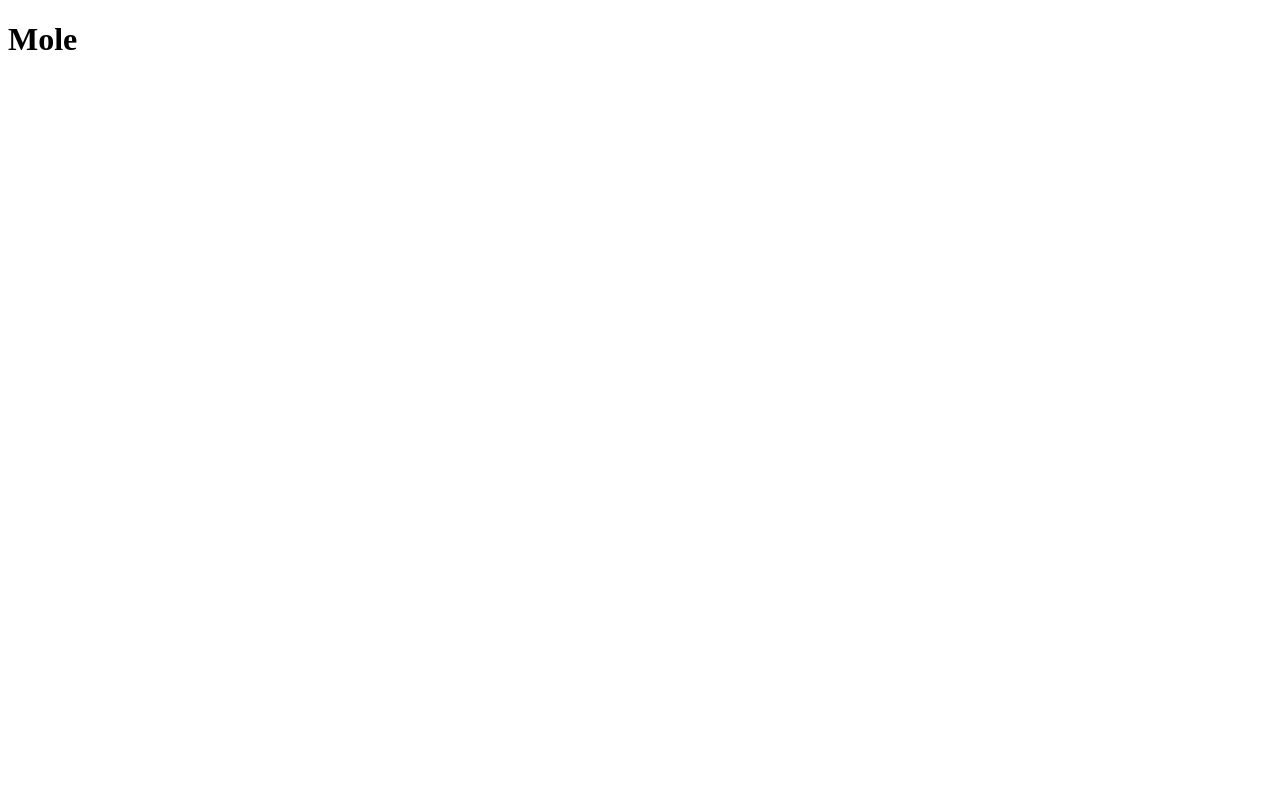
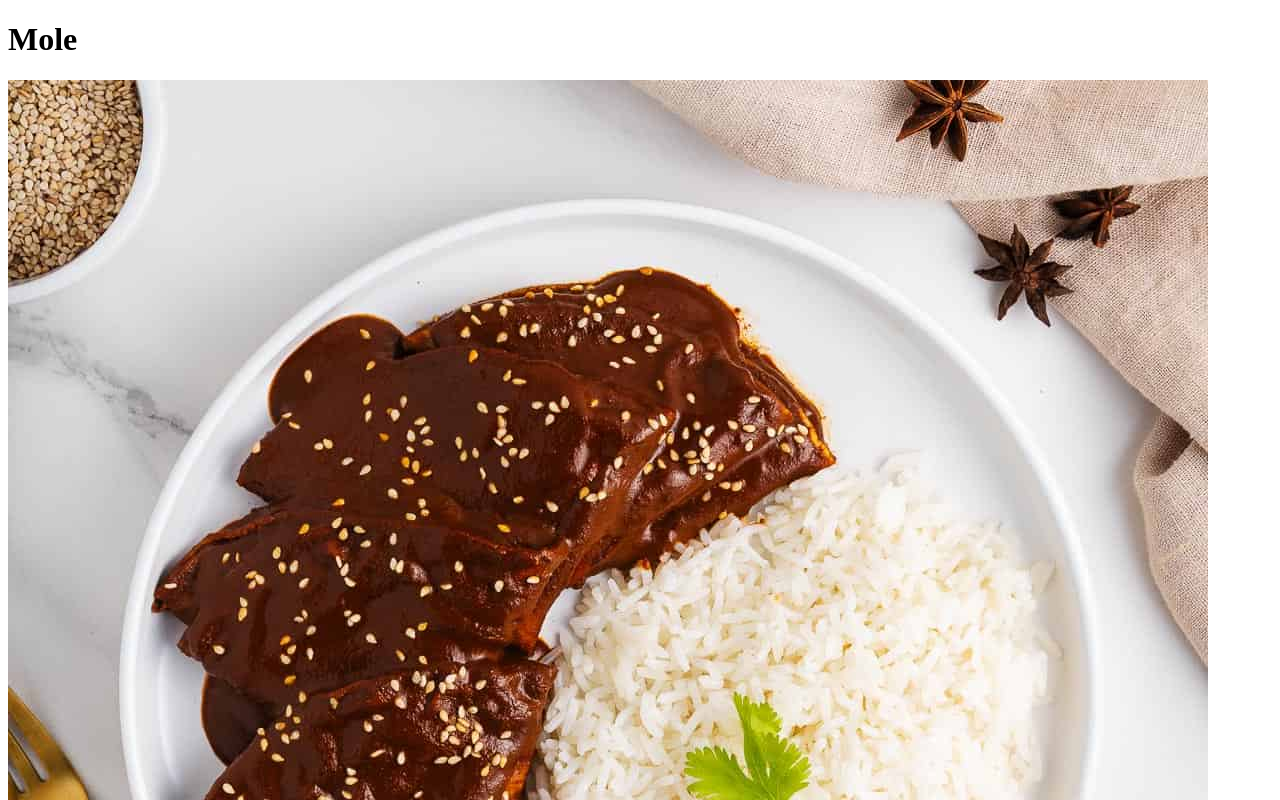
Before and after one commit to FredD16/odin-recipes, a plain HTML site: page recipes/mole.html in a window 1280 px wide. Shown: the top 800 px of the page. Drawn offline with Linux system fonts and the light colour scheme.

Commit message:
Added image folder

```diff
--- a/recipes/mole.html
+++ b/recipes/mole.html
@@ -6,5 +6,6 @@
 
     <body>
         <h1>Mole</h1>
+        <img src="../images/mole.jpg" alt="Mole sauce served with chicken and rice">
     </body>
 </html>
```
Also changed, not shown: images/mole.jpg (added), 2 other files.
